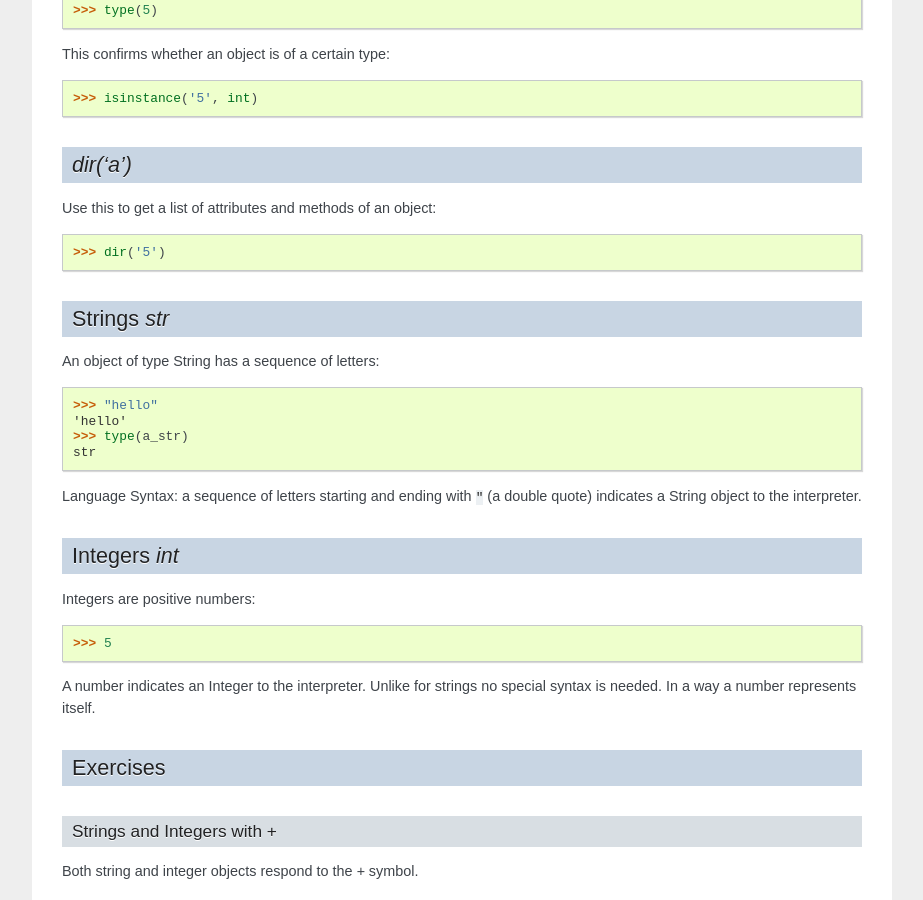
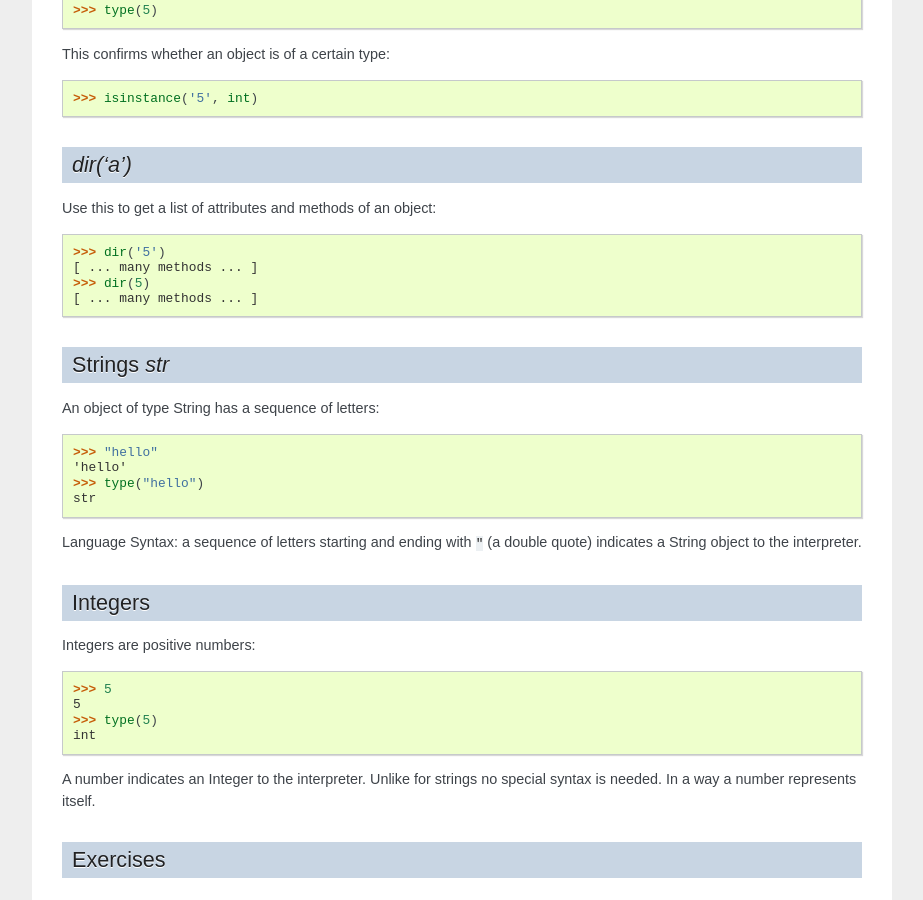
Before and after one commit to gu-lseg/intro-to-programming, a Sphinx documentation site: the page built from source/objects.rst, in a window 1280 px wide and 900 px high, scrolled down 973 px. Shown: the whole window, without its empty margins (198-1121 px from the left). Built offline with Sphinx 7.4.7, drawn with Linux system fonts in a browser that asks for light colours.

Commit message:
cleaner headers & interaction

```diff
--- a/source/objects.rst
+++ b/source/objects.rst
@@ -61,6 +61,9 @@ This confirms whether an object is of a certain type::
 Use this to get a list of attributes and methods of an object::
 
     >>> dir('5')
+    [ ... many methods ... ]
+    >>> dir(5)
+    [ ... many methods ... ]
 
 
 Strings `str`
@@ -70,24 +73,25 @@ An object of type String has a sequence of letters::
 
     >>> "hello"
     'hello'
-    >>> type(a_str)
+    >>> type("hello")
     str
-
 
 Language Syntax: a sequence of letters starting and ending with ``"`` (a double quote)
 indicates a String object to the interpreter.
 
 
-Integers `int`
-==============
+Integers
+========
 
 Integers are positive numbers::
 
     >>> 5
+    5
+    >>> type(5)
+    int
 
 A number indicates an Integer to the interpreter. Unlike for strings no special syntax
 is needed. In a way a number represents itself.
-
 
 
 Exercises
```
